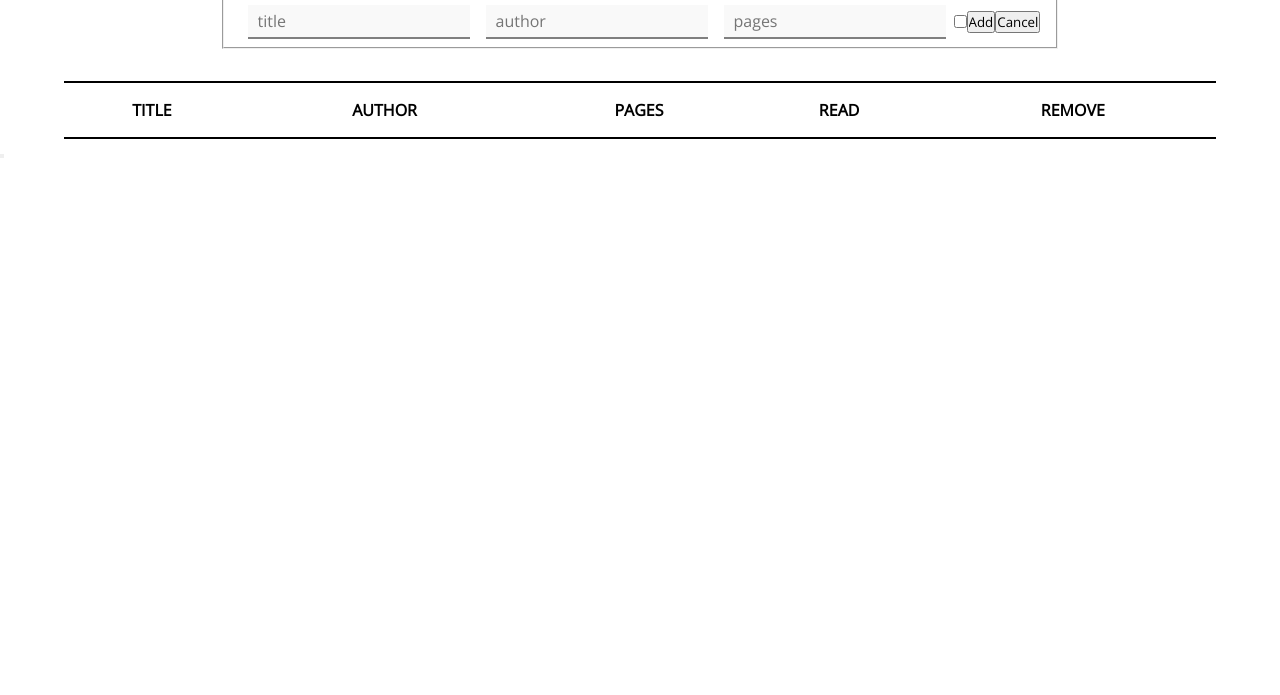
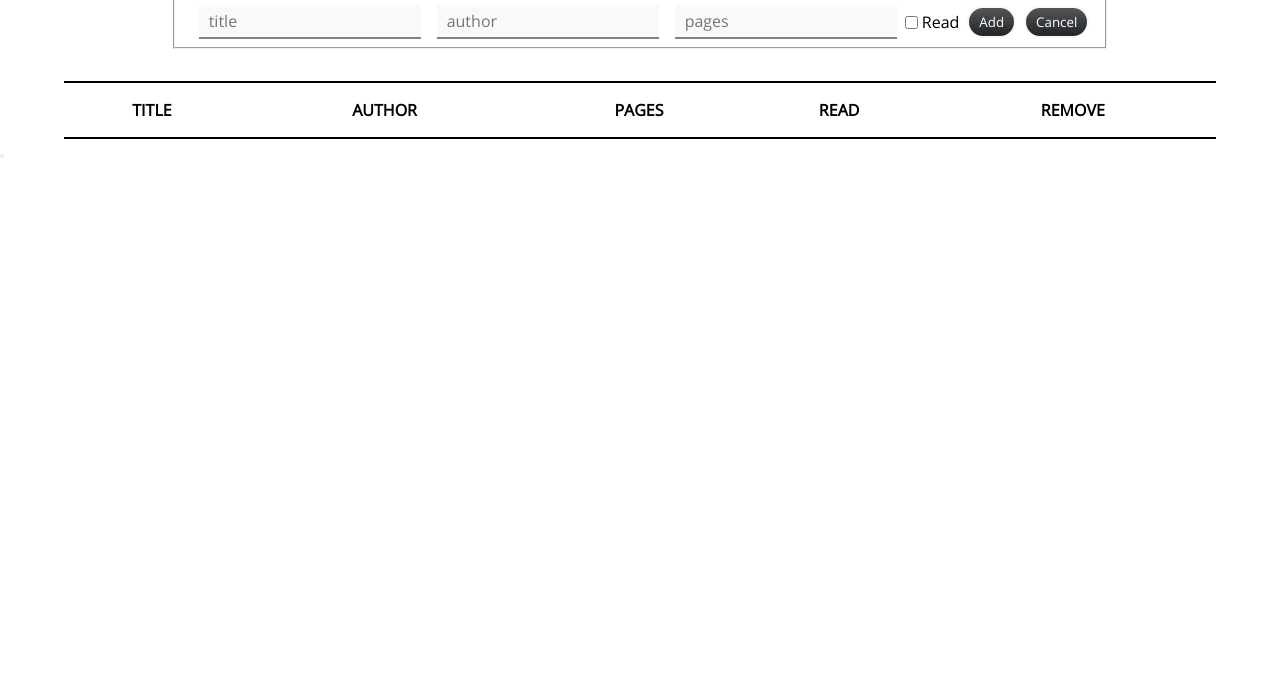
Before and after one commit to dioncdz/TOP-Books, a plain HTML site: page index.html in a window 1280 px wide. Shown: the part 105-800 px from the top of the page. Drawn offline with nearby package versions, Linux system fonts and the light colour scheme.

Commit message:
Fixed buttons

```diff
--- a/index.html
+++ b/index.html
@@ -26,10 +26,8 @@
             <input type="text" id="title" placeholder="title" />
             <input type="text" id="author" placeholder="author" />
             <input type="number" id="numPages" placeholder="pages" />
-            <div class="checkbox-wrapper">
-              <input type="checkbox" id="isRead" />
-              <div><span class="slide"></span></div>
-            </div>
+            <input type="checkbox" name="hasRead" id="isRead" /> &nbsp;
+            <label for="hasRead">Read</label>
             <input type="submit" class="add-book-btn" id="submit" value="Add" />
             <button class="add-book-btn" id="cancel">Cancel</button>
           </form>
--- a/style.css
+++ b/style.css
@@ -181,6 +181,24 @@ text-align: center;
    text-decoration: line-through;
 }
 */
+
+.add-book-btn {
+   background-image: linear-gradient(to bottom, #555, #212529);
+   color: #fff;
+   padding: 5px 10px;
+   cursor: pointer;
+   border-radius: 40px;
+   margin-left: .5rem;
+   border: 2px solid #f7f7f7;
+   transition: .3s;
+}
+
+.add-book-btn:focus { outline: none; }
+.add-book-btn:active { transform: translateY(2px); }
+.add-book-btn:hover {
+   box-shadow: 0 0 0 1px rgba(0, 0, 0, 0.5);
+}
+
 .delete-btn {
 	box-shadow:inset 0px 1px 0px 0px #cf866c;
 	background-color:#d0451b;
```
